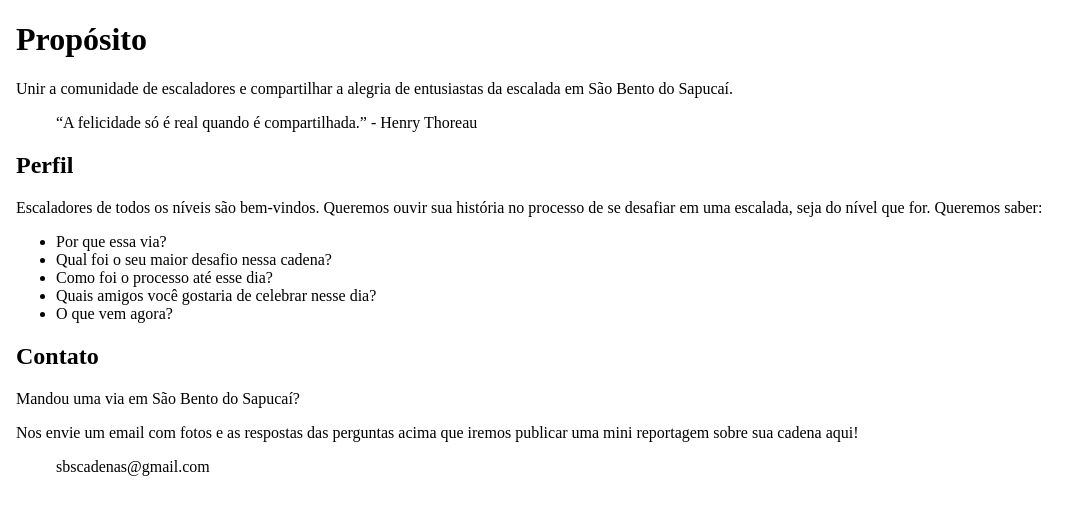
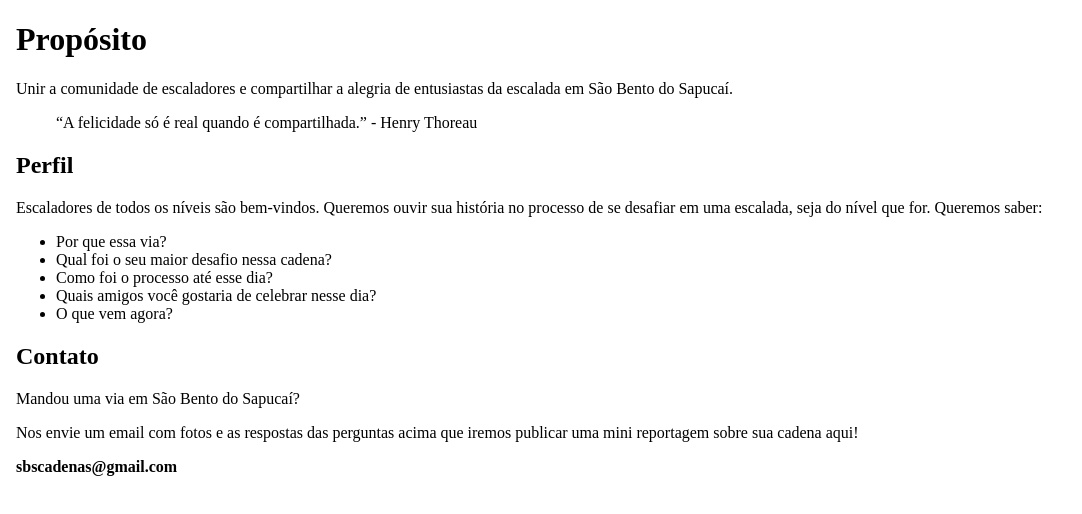
Before and after one commit to RenatodaCostaSantos/clone-tabnews, a Next.js app: page / in a window 1280 px wide. Shown: the top 514 px of the page, without its empty margins (0-1082 px from the left). Built offline with nearby package versions, Linux system fonts and the light colour scheme.

Commit message:
mudei email para negrito

```diff
--- a/pages/index.js
+++ b/pages/index.js
@@ -35,7 +35,7 @@ function Home() {
           iremos publicar uma mini reportagem sobre sua cadena aqui!
         </p>
 
-        <blockquote>sbscadenas@gmail.com</blockquote>
+        <strong>sbscadenas@gmail.com</strong>
       </body>
     </html>
   );
```
